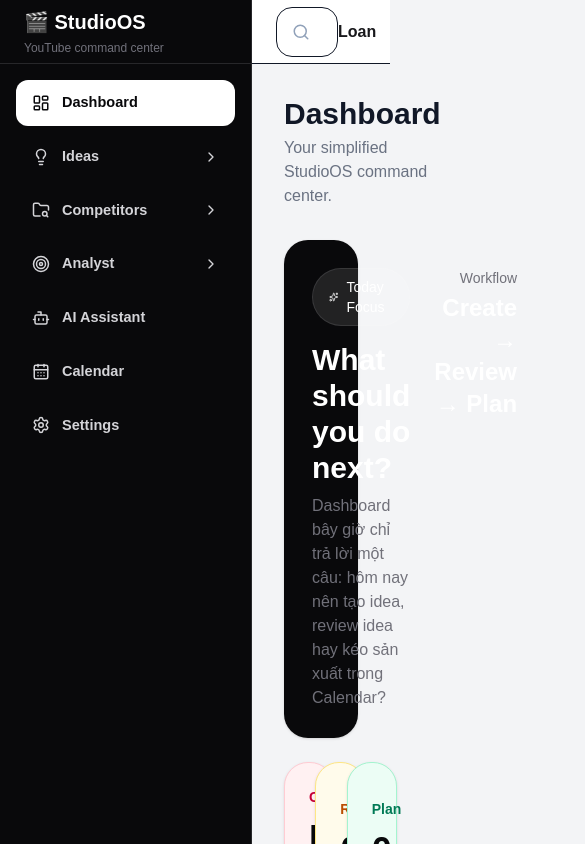
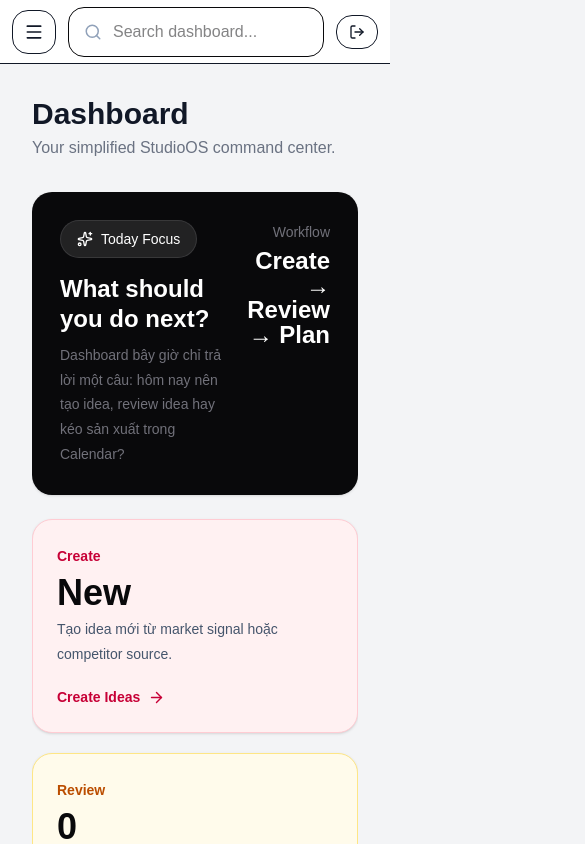
Before and after one commit to affafaffa/studioos, a Next.js app: page / in a window 390 px wide. Shown: the top 844 px of the page, 585 px wide, since content can reach past the window. Built offline with nearby package versions, Linux system fonts and the light colour scheme; no server answers; the database is empty.

Commit message:
fix: improve mobile responsive layout

```diff
--- a/app/globals.css
+++ b/app/globals.css
@@ -174,3 +174,74 @@ body {
   opacity: 0.95 !important;
 }
 /* STUDIOOS READABILITY HOTFIX END */
+
+
+
+/* StudioOS mobile responsive fixes */
+@media (max-width: 1023px) {
+  body {
+    overflow-x: hidden;
+  }
+
+  .studioos-readable {
+    width: 100%;
+    max-width: 100%;
+    overflow-x: hidden;
+  }
+
+  .studioos-readable h1,
+  .studioos-readable h2 {
+    word-break: normal;
+    overflow-wrap: anywhere;
+  }
+
+  .studioos-readable .grid {
+    grid-template-columns: 1fr !important;
+  }
+
+  .studioos-readable [class*="grid-cols-"] {
+    grid-template-columns: 1fr !important;
+  }
+
+  .studioos-readable [class*="max-w-"] {
+    max-width: 100% !important;
+  }
+
+  .studioos-readable .rounded-3xl {
+    border-radius: 1.25rem;
+  }
+
+  .studioos-readable table {
+    min-width: 720px;
+  }
+
+  .studioos-readable .overflow-auto,
+  .studioos-readable .overflow-x-auto {
+    -webkit-overflow-scrolling: touch;
+  }
+}
+
+@media (max-width: 640px) {
+  .studioos-readable {
+    font-size: 14px;
+  }
+
+  .studioos-readable h1 {
+    font-size: 1.75rem !important;
+    line-height: 2.15rem !important;
+  }
+
+  .studioos-readable h2 {
+    font-size: 1.5rem !important;
+    line-height: 1.9rem !important;
+  }
+
+  .studioos-readable h3 {
+    font-size: 1.1rem !important;
+    line-height: 1.5rem !important;
+  }
+
+  .studioos-readable p {
+    line-height: 1.55rem;
+  }
+}
--- a/components/layout/AppShell.tsx
+++ b/components/layout/AppShell.tsx
@@ -52,6 +52,8 @@ export default function AppShell({
   const [highlightedIdeaId, setHighlightedIdeaId] =
     useState<number | null>(null);
 
+  const [mobileSidebarOpen, setMobileSidebarOpen] = useState(false);
+
   useEffect(() => {
     const savedView = window.localStorage.getItem(
       "studioos-active-view"
@@ -84,28 +86,33 @@ export default function AppShell({
 
     window.localStorage.setItem(
       "studioos-idea-section",
-      "idea-bank"
+      "review-ideas"
     );
 
     window.dispatchEvent(
       new CustomEvent("studioos-idea-section-change", {
         detail: {
-          section: "idea-bank",
+          section: "review-ideas",
         },
       })
     );
   }
 
   return (
-    <div className="min-h-screen bg-gray-100">
+    <div className="min-h-screen bg-gray-100 overflow-x-hidden">
       <Sidebar
         activeView={activeView}
         onChangeView={handleChangeView}
+        mobileOpen={mobileSidebarOpen}
+        onCloseMobile={() => setMobileSidebarOpen(false)}
       />
 
-      <Topbar activeView={activeView} />
+      <Topbar
+        activeView={activeView}
+        onOpenMobileMenu={() => setMobileSidebarOpen(true)}
+      />
 
-      <main className="ml-[252px] pt-16">
+      <main className="pt-16 lg:ml-[252px] min-w-0">
         <Dashboard
           ideas={ideas}
           videos={videos}
--- a/components/layout/Sidebar.tsx
+++ b/components/layout/Sidebar.tsx
@@ -21,6 +21,7 @@ import {
   Sparkles,
   Target,
   WandSparkles,
+  X,
 } from "lucide-react";
 import type { ActiveView } from "@/types/navigation";
 
@@ -43,6 +44,8 @@ type AnalystSection =
 type Props = {
   activeView: ActiveView;
   onChangeView: (view: ActiveView) => void;
+  mobileOpen?: boolean;
+  onCloseMobile?: () => void;
 };
 
 const navItems: {
@@ -208,6 +211,8 @@ function normalizeAnalystSection(value: string | null): AnalystSection {
 export default function Sidebar({
   activeView,
   onChangeView,
+  mobileOpen = false,
+  onCloseMobile,
 }: Props) {
   const [activeIdeaSection, setActiveIdeaSection] =
     useState<IdeaSection>("create-ideas");
@@ -300,6 +305,12 @@ export default function Sidebar({
     };
   }, []);
 
+  function closeMobileAfterClick() {
+    if (onCloseMobile) {
+      onCloseMobile();
+    }
+  }
+
   function changeIdeaSection(section: IdeaSection) {
     setActiveIdeaSection(section);
     onChangeView("ideas");
@@ -313,6 +324,8 @@ export default function Sidebar({
         },
       })
     );
+
+    closeMobileAfterClick();
   }
 
   function changeCompetitorSection(section: CompetitorSection) {
@@ -328,6 +341,8 @@ export default function Sidebar({
         },
       })
     );
+
+    closeMobileAfterClick();
   }
 
   function changeAnalystSection(section: AnalystSection) {
@@ -343,6 +358,8 @@ export default function Sidebar({
         },
       })
     );
+
+    closeMobileAfterClick();
   }
 
   function handleMainClick(view: ActiveView) {
@@ -350,24 +367,29 @@ export default function Sidebar({
 
     if (view === "ideas") {
       changeIdeaSection(activeIdeaSection);
+      return;
     }
 
     if (view === "competitors") {
       changeCompetitorSection(activeCompetitorSection);
+      return;
     }
 
     if (view === "analyst") {
       changeAnalystSection(activeAnalystSection);
+      return;
     }
+
+    closeMobileAfterClick();
   }
 
   const ideasOpen = activeView === "ideas";
   const competitorOpen = activeView === "competitors";
   const analystOpen = activeView === "analyst";
 
-  return (
-    <aside className="w-[252px] bg-zinc-950 text-white min-h-screen fixed left-0 top-0 border-r border-zinc-800 z-40">
-      <div className="h-16 flex items-center px-6 border-b border-zinc-800">
+  const sidebarContent = (
+    <div className="h-full flex flex-col">
+      <div className="h-16 flex items-center justify-between px-6 border-b border-zinc-800">
         <div>
           <h1 className="text-xl font-bold">
             🎬 StudioOS
@@ -377,9 +399,16 @@ export default function Sidebar({
             YouTube command center
           </p>
         </div>
+
+        <button
+          onClick={onCloseMobile}
+          className="lg:hidden w-10 h-10 rounded-2xl border border-zinc-800 flex items-center justify-center text-zinc-300"
+        >
+          <X size={18} />
+        </button>
       </div>
 
-      <nav className="p-4 space-y-2">
+      <nav className="p-4 space-y-2 overflow-y-auto">
         {navItems.map((item) => {
           const Icon = item.icon;
           const isActive = activeView === item.id;
@@ -525,6 +554,28 @@ export default function Sidebar({
           );
         })}
       </nav>
-    </aside>
+    </div>
+  );
+
+  return (
+    <>
+      <aside className="hidden lg:block w-[252px] bg-zinc-950 text-white min-h-screen fixed left-0 top-0 border-r border-zinc-800 z-40">
+        {sidebarContent}
+      </aside>
+
+      {mobileOpen && (
+        <div className="lg:hidden fixed inset-0 z-50">
+          <button
+            onClick={onCloseMobile}
+            className="absolute inset-0 bg-black/50"
+            aria-label="Close mobile menu"
+          />
+
+          <aside className="absolute left-0 top-0 bottom-0 w-[86vw] max-w-[330px] bg-zinc-950 text-white shadow-2xl">
+            {sidebarContent}
+          </aside>
+        </div>
+      )}
+    </>
   );
 }
--- a/components/layout/Topbar.tsx
+++ b/components/layout/Topbar.tsx
@@ -1,25 +1,31 @@
 "use client";
 
 import { useMemo, useState } from "react";
-import { Search } from "lucide-react";
+import {
+  LogOut,
+  Menu,
+  Search,
+} from "lucide-react";
 import type { ActiveView } from "@/types/navigation";
 
 type Props = {
   activeView: ActiveView;
+  onOpenMobileMenu?: () => void;
 };
 
 const placeholders: Record<ActiveView, string> = {
   dashboard: "Search dashboard...",
-  ideas: "Search ideas, clusters, niches...",
-  competitors: "Search competitors, channels, keywords...",
-  analyst: "Search analyst insights...",
+  ideas: "Search ideas...",
+  competitors: "Search competitors...",
+  analyst: "Search insights...",
   ai: "Search AI tools...",
-  calendar: "Search calendar plans...",
+  calendar: "Search plans...",
   settings: "Search settings...",
 };
 
 export default function Topbar({
   activeView,
+  onOpenMobileMenu,
 }: Props) {
   const [query, setQuery] = useState("");
 
@@ -40,9 +46,25 @@ export default function Topbar({
     );
   }
 
+  async function handleLogout() {
+    await fetch("/api/logout", {
+      method: "POST",
+    });
+
+    window.location.href = "/login";
+  }
+
   return (
-    <header className="h-16 bg-white border-b fixed top-0 left-[252px] right-0 z-30 flex items-center justify-between px-6">
-      <div className="relative w-[520px]">
+    <header className="h-16 bg-white border-b fixed top-0 left-0 lg:left-[252px] right-0 z-30 flex items-center justify-between px-3 sm:px-4 lg:px-6 gap-3">
+      <button
+        onClick={onOpenMobileMenu}
+        className="lg:hidden w-11 h-11 rounded-2xl border flex items-center justify-center bg-white shrink-0"
+        aria-label="Open menu"
+      >
+        <Menu size={20} />
+      </button>
+
+      <div className="relative flex-1 max-w-[520px] min-w-0">
         <Search
           size={18}
           className="absolute left-4 top-1/2 -translate-y-1/2 text-slate-400"
@@ -52,12 +74,22 @@ export default function Topbar({
           value={query}
           onChange={(event) => handleChange(event.target.value)}
           placeholder={placeholder}
-          className="w-full border rounded-2xl pl-11 pr-4 py-3 outline-none focus:ring-4 focus:ring-blue-100"
+          className="w-full border rounded-2xl pl-11 pr-4 py-3 outline-none focus:ring-4 focus:ring-blue-100 text-zinc-950"
         />
       </div>
 
-      <div className="font-bold text-zinc-900">
-        Loan
+      <div className="flex items-center gap-2 shrink-0">
+        <div className="hidden sm:block font-bold text-zinc-900">
+          Loan
+        </div>
+
+        <button
+          onClick={handleLogout}
+          className="rounded-2xl border px-3 sm:px-4 py-2 font-bold text-sm flex items-center gap-2 hover:bg-slate-50"
+        >
+          <LogOut size={16} />
+          <span className="hidden sm:inline">Logout</span>
+        </button>
       </div>
     </header>
   );
```
